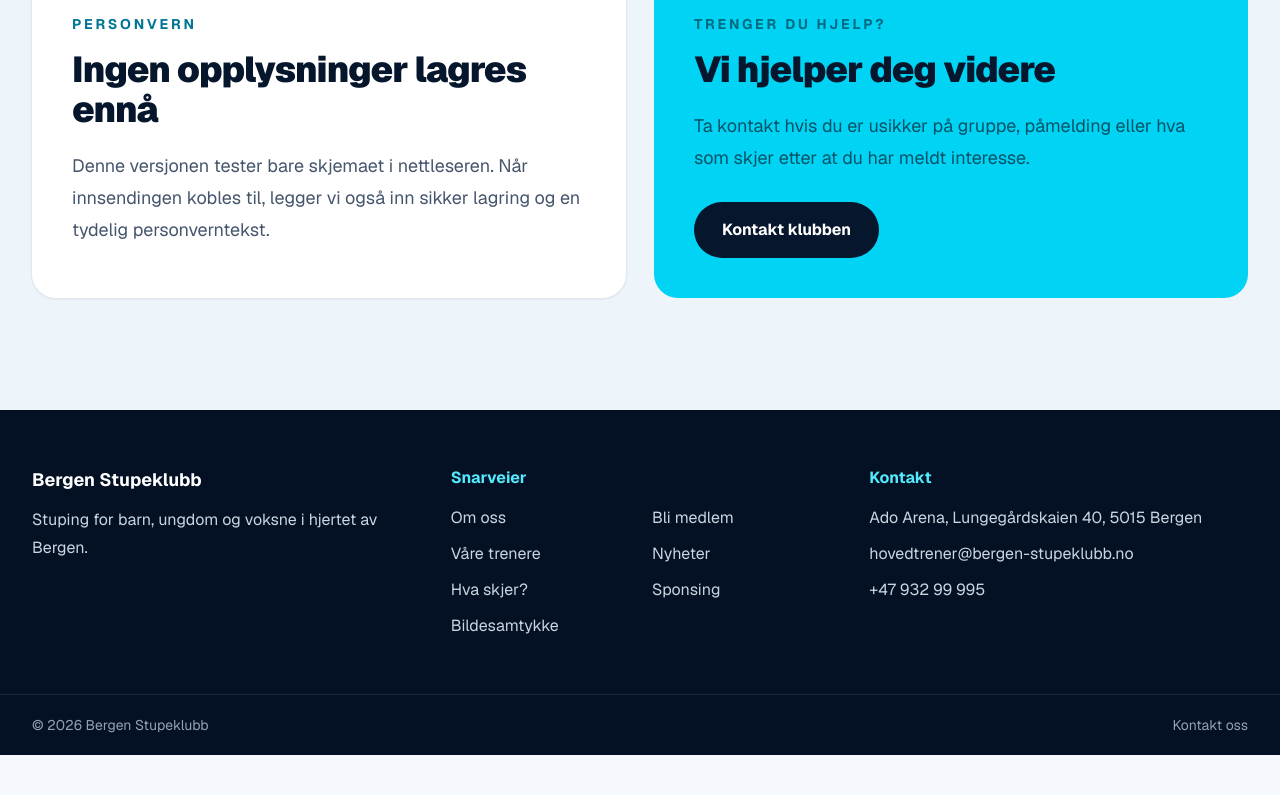
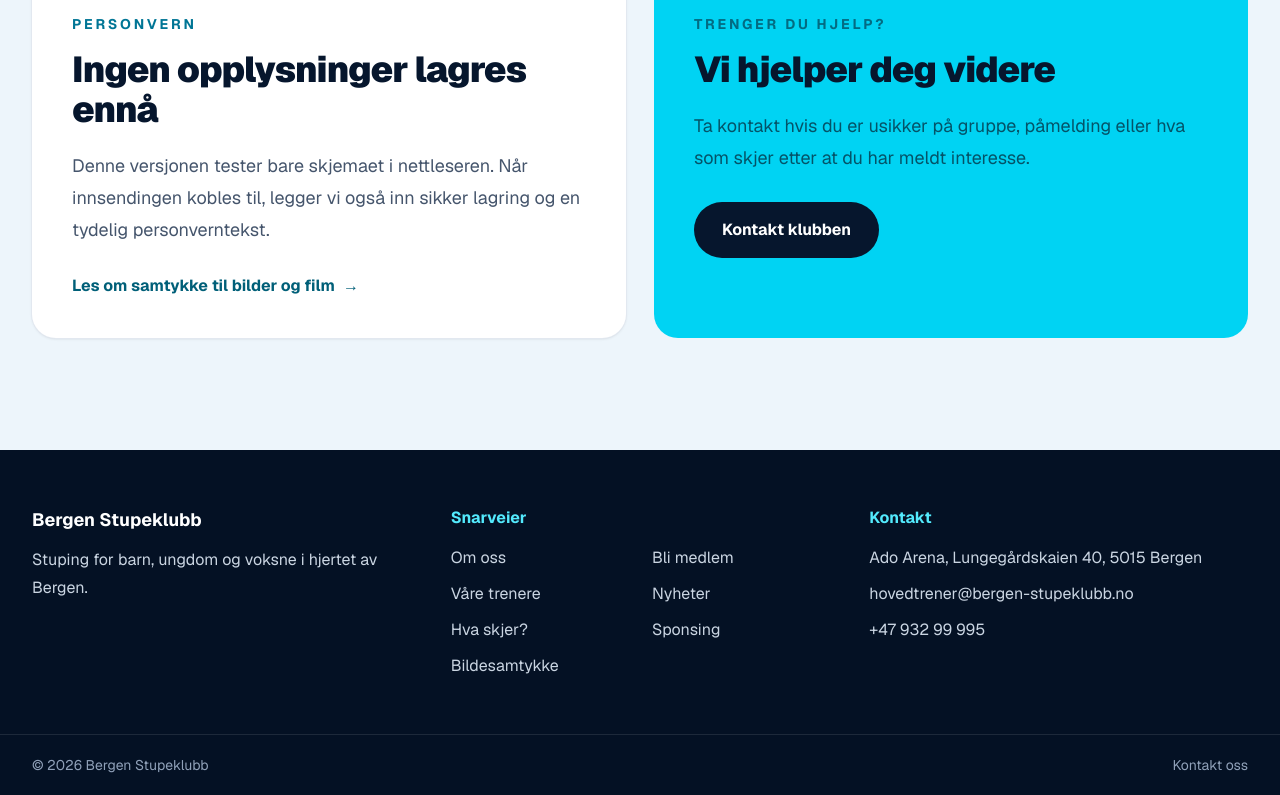
Before and after one commit to PMariusf/bergen-stupeklubb, a Next.js app: page /pamelding in a window 1280 px wide. Shown: the part 3852-4647 px from the top of the page. Before the commit the page ends 4607 px from the top, so only its background shows below. Built offline with nearby package versions, Linux system fonts and the light colour scheme; no server answers.

Commit message:
feat: link registration to consent guidance

```diff
--- a/app/pamelding/page.tsx
+++ b/app/pamelding/page.tsx
@@ -198,6 +198,13 @@ export default function RegistrationPage() {
               innsendingen kobles til, legger vi også inn sikker lagring og en
               tydelig personverntekst.
             </p>
+            <Link
+              href="/samtykkeerklaring"
+              className="mt-7 inline-flex items-center gap-2 font-bold text-cyan-800 underline decoration-cyan-300 decoration-2 underline-offset-4 transition hover:text-cyan-600"
+            >
+              Les om samtykke til bilder og film
+              <span aria-hidden="true">→</span>
+            </Link>
           </article>
 
           <article className="rounded-3xl bg-cyan-400 p-8 text-[#06162d] sm:p-10">
```
